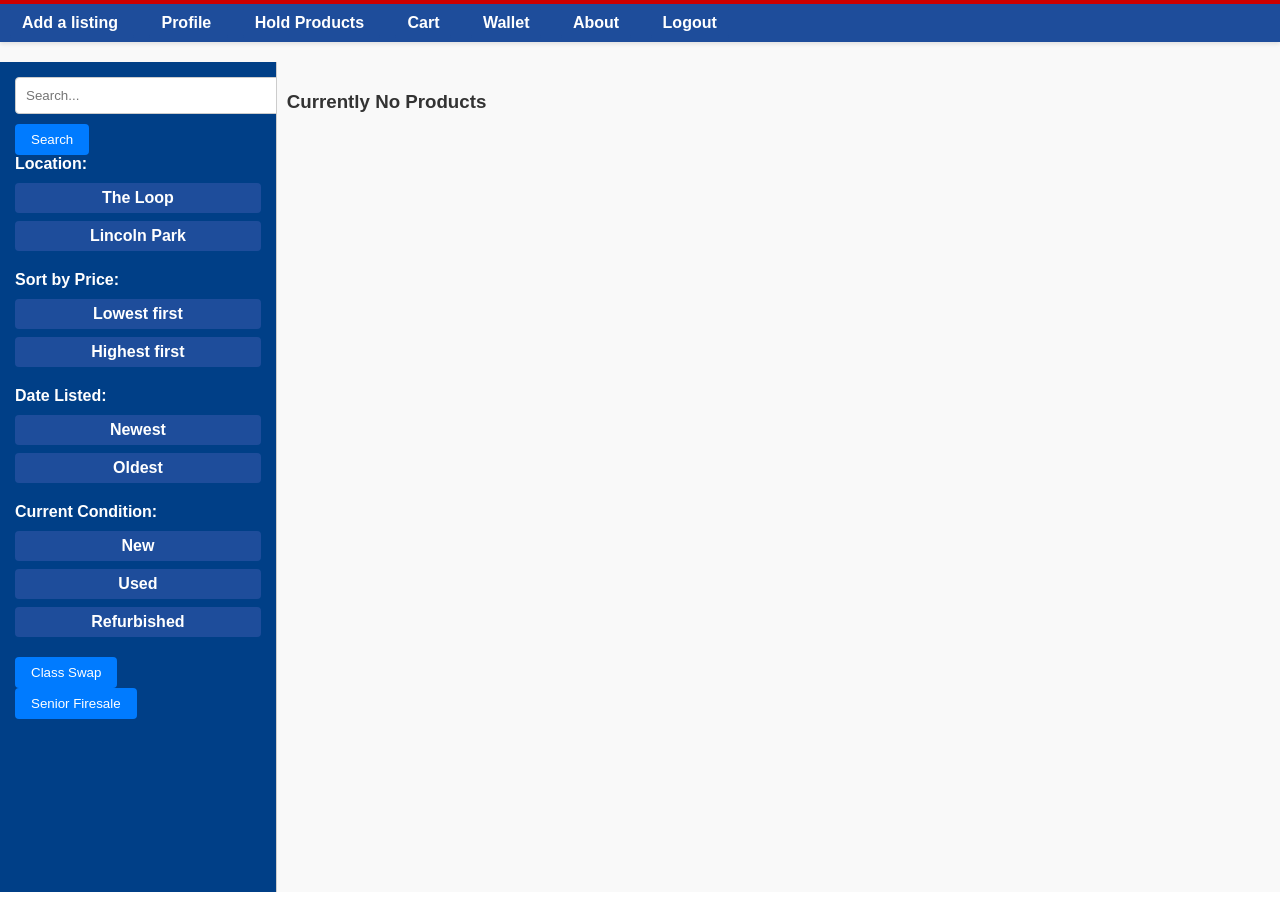
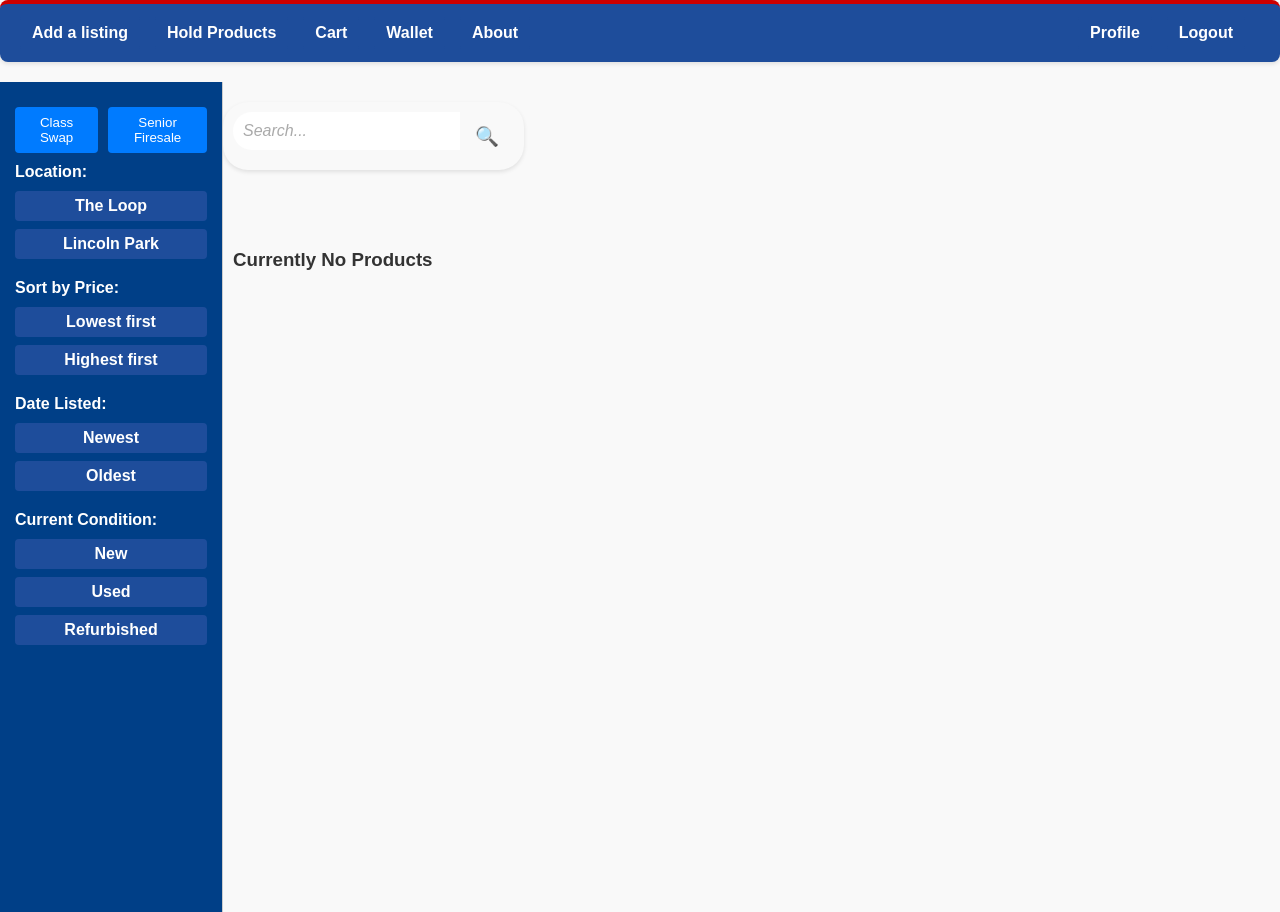
Before and after one commit to DePaul-CSC-394-401/final-project-team-1, a Django app: page /explore/ in a window 1280 px wide. Run offline with Django 5.2, Linux system fonts and the light colour scheme; data that the repository does not hold is empty.

Commit message:
Fixed login page padding, move profile and logout to right, moved search bar in listings area and moved sale to top

```diff
--- a/depaul_market/static/main.css
+++ b/depaul_market/static/main.css
@@ -6,6 +6,15 @@ body {
     margin: 0;
     padding: 0;
 }
+
+/* class swap and firesale button */
+.button-row {
+    display: flex;
+    gap: 10px;
+    margin-top: 10px;
+    padding-bottom: 10px;
+}
+
 
 /* Header Container */
 .header-container {
@@ -17,35 +26,23 @@ body {
     border-radius: 8px;
     margin-bottom: 20px;
     box-shadow: 0 2px 4px rgba(0, 0, 0, 0.1);
-    border-top: 4px solid #CC0000; /* DePaul Red border for contrast */
-}
-
-.header-container {
-    display: flex;
-    justify-content: flex-start; /* Align to the left */
-    align-items: center;
-    padding: 12px 20px;
-    background-color: #1E4D9B; /* DePaul Blue */
-    border-radius: 8px;
-    margin-bottom: 20px;
-    box-shadow: 0 2px 4px rgba(0, 0, 0, 0.1);
     border-top: 4px solid #CC0000; /* Red top border */
 }
 
-.header-container {
+/* Left navigation links */
+.nav-links {
     display: flex;
-    justify-content: flex-start; /* Align to the left */
-    align-items: center;
-    padding: 10px;
-    background-color: #1E4D9B; /* DePaul Blue */
-    border-radius: 0px; /* Remove rounded corners */
-    margin-bottom: 20px;
-    box-shadow: 0 2px 4px rgba(0, 0, 0, 0.1);
-    border-top: 4px solid #CC0000; /* Red top border */
 }
 
-/* Navigation Links */
-.nav-links a {
+/* Right-aligned navigation links */
+.nav-links-right {
+    display: flex;
+    margin-left: auto;
+}
+
+/* Styling for all navigation links */
+.nav-links a,
+.nav-links-right a {
     margin-right: 15px;
     text-decoration: none;
     color: #FFFFFF;
@@ -56,10 +53,12 @@ body {
     transition: background-color 0.3s ease;
 }
 
-.nav-links a:hover {
+.nav-links a:hover,
+.nav-links-right a:hover {
     background-color: #CC0000; /* DePaul Red */
     color: white;
 }
+
 
 /* Sidebar Container */
 .sidebar-container {
@@ -68,7 +67,7 @@ body {
 
 /* Sidebar Styling */
 .sidebar {
-    width: 25%;
+    width: 15%;
     padding: 15px;
     background-color: #003f87; /* DePaul Blue background */
     color: white; /* White text for better contrast */
@@ -230,6 +229,7 @@ button[type="submit"]:hover {
     color: white;
     width: 400px;
     padding: 30px;
+    padding-right: 50px;
     border-radius: 15px;
     margin: 100px auto 100px auto; /* Add more top margin for logo space */
     text-align: center;
@@ -557,6 +557,19 @@ footer p {
 }
 
 /* Search Bar Styling */
+
+.search-bar-listing {
+    display: flex;
+    justify-content: center;
+    align-items: center;
+    margin: 20px auto;
+    margin-bottom: 50px;
+    max-width: 600px;
+    padding: 10px;
+    background-color: #f9f9f9;
+    border-radius: 25px;
+    box-shadow: 0 2px 4px rgba(0, 0, 0, 0.1);
+}
 .search-bar {
     display: flex;
     justify-content: center;
--- a/depaul_market/templates/explore.html
+++ b/depaul_market/templates/explore.html
@@ -5,21 +5,30 @@
     <div class="header-container">
         <div class="nav-links">
             <a href="{% url 'add_listing' %}"> Add a listing  </a>
-            <a href="{% url 'profile_settings' %}">Profile </a>
             <a href="{% url 'hold_products' %}"> Hold Products  </a>
             <a href="{% url 'cart' %}">Cart</a>
             <a href="{% url 'wallet' %}">Wallet</a>
             <a href="{% url 'about' %}">About</a>
-            <a href="{% url 'logout' %}"> Logout </a>
+        </div>
+        <div class="nav-links-right">
+            <a href="{% url 'profile_settings' %}">Profile</a>
+            <a href="{% url 'logout' %}">Logout</a>
         </div>
     </div>
 
 
     <div class="sidebar-container">
         <div class="sidebar">
-            <form method="GET" action="{% url 'listings' %}">
-                <input type="text" name="q" placeholder="Search..." value="{{ request.GET.q }}">
-                <button type="submit">Search</button>
+
+            <div class="button-row">
+                <div class="class-swap">
+                    <button type="submit", name="class_swap" value="true">Class Swap</button>
+                </div>
+
+                <div class="senior-firesale">
+                    <button type="submit" name="senior_firesale" value="true">Senior Firesale</button>
+                </div>
+            </div>
 
     <!-- Location Filter -->
     <div class="filter-section">
@@ -49,53 +58,37 @@
         <a href="?condition=used">Used</a>
         <a href="?condition=refurbished">Refurbished</a>
     </div>
-
-    <div class="class-swap">
-        <button type="submit", name="class_swap" value="true">Class Swap</button>
-    </div>
-
-    <div class="senior-firesale">
-        <button type="submit" name="senior_firesale" value="true">Senior Firesale</button>
-    </div>
             </form>
     </div>
 
+    <div class="content-container">
+        <form method="GET" action="{% url 'listings' %}" class="search-bar">
+            <input type="text" name="q" placeholder="Search..." value="{{ request.GET.q }}">
+            <button type="submit">&#x1F50D;</button>
+        </form>
 
+        <!-- Listings Grid -->
         <div class="listing-grid">
             {% for product in products %}
-            <!-- Listing cards will be displayed here -->
             <a href="{% url 'product_detail' product.id %}" class="listing-card-link">
                 <div class="listing-card">
                     <p><img src="{{ product.image.url }}" width="200" height="200"/></p>
                     {% if product.is_senior_firesale %}
                         <p><strong>!SENIOR FIRESALE!</strong></p>
-                        <p>${{product.price}}</p>
+                        <p>${{ product.price }}</p>
                     {% endif %}
-
                     {% if not product.is_senior_firesale %}
-                        <p> ${{product.price}}</p>
+                        <p>${{ product.price }}</p>
                     {% endif %}
-
-                    <p> {{ product.name }}</p>
-                    <p> {{product.user.profile.get_campus_display}}</p>
-
-                    <!-- Display product availability if set -->
-                    {% if product.available_until %}
-                        <p><strong>Available Until: {{ product.available_until }}</strong></p>
-                    {% endif %}
-
-                    <!-- Link to the user's profile with all their listings -->
-                    <a href="{% url 'user_listings' product.user.id %}" > {{ product.user.username }} </a>
-
-                    <!-- Add to Cart Button -->
+                    <p>{{ product.name }}</p>
+                    <p>{{ product.user.profile.get_campus_display }}</p>
+                    <a href="{% url 'user_listings' product.user.id %}">{{ product.user.username }}</a>
                     <form method="POST" action="{% url 'add_to_cart' %}">
                         {% csrf_token %}
                         <input type="hidden" name="product_id" value="{{ product.id }}">
                         <button type="submit">Add to Cart</button>
                     </form>
-
-                   <!-- Archive Button -->
-                   <form action="{% url 'product_saved' %}" method="POST">
+                    <form action="{% url 'product_saved' %}" method="POST">
                         {% csrf_token %}
                         <input type="hidden" name="saved_id" value="{{ product.id }}">
                         <button type="submit">Save</button>
@@ -107,5 +100,6 @@
             {% endfor %}
         </div>
     </div>
+</div>
 </body>
 {% endblock %}
--- a/depaul_market/templates/landing.html
+++ b/depaul_market/templates/landing.html
@@ -5,11 +5,13 @@
 <div class="header-container">
     <div class="nav-links">
         <a href="{% url 'add_listing' %}">Add a listing</a>
-        <a href="{% url 'profile_settings' %}">Profile</a>
         <a href="{% url 'hold_products' %}">Hold Products</a>
-        <a href="{% url 'logout' %}">Logout</a>
         <a href="{% url 'cart' %}">Cart</a>
         <a href="{% url 'wallet' %}">Wallet</a>
+    </div>
+    <div class="nav-links-right">
+        <a href="{% url 'profile_settings' %}">Profile</a>
+        <a href="{% url 'logout' %}">Logout</a>
     </div>
 </div>
 
```
